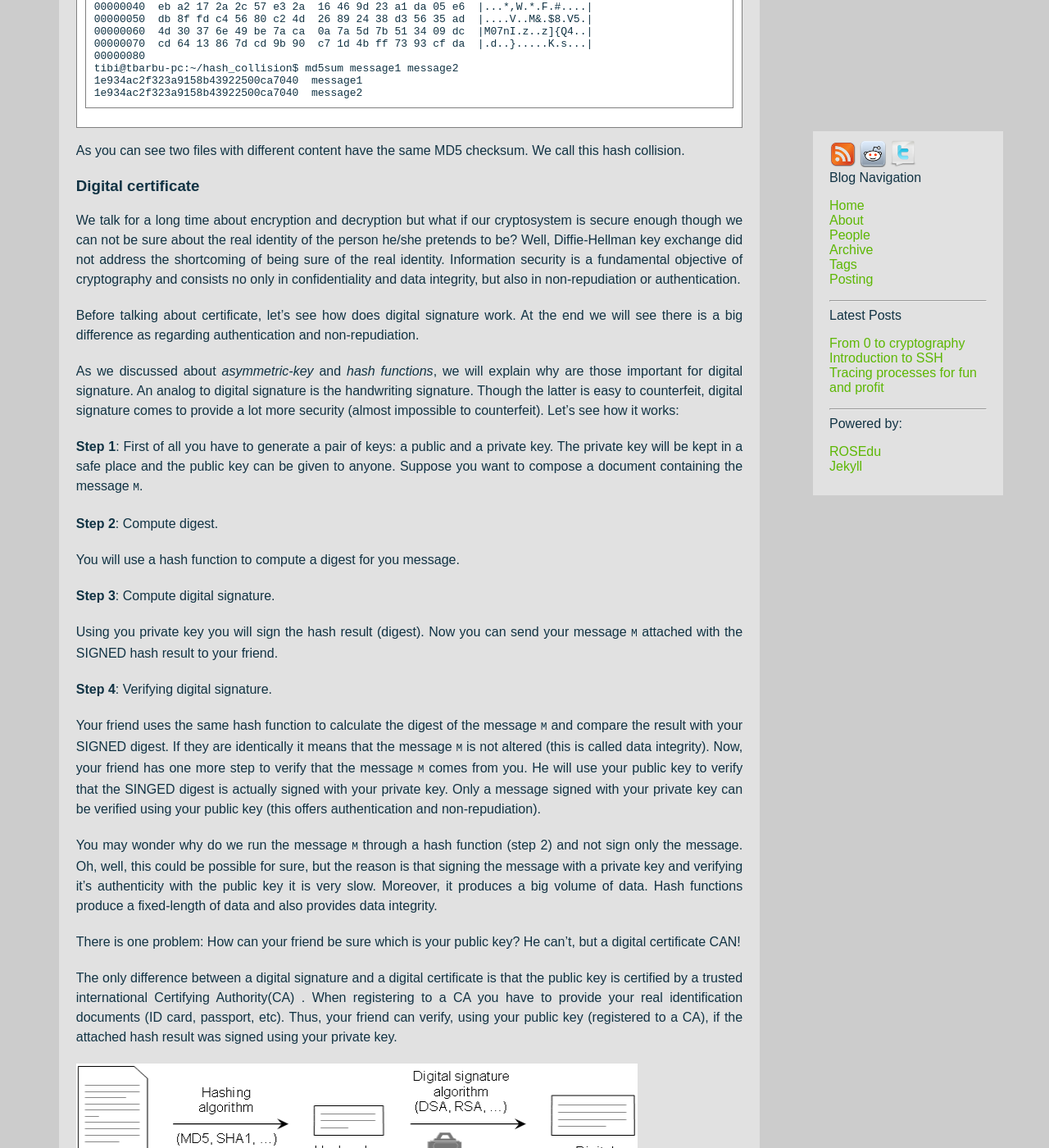
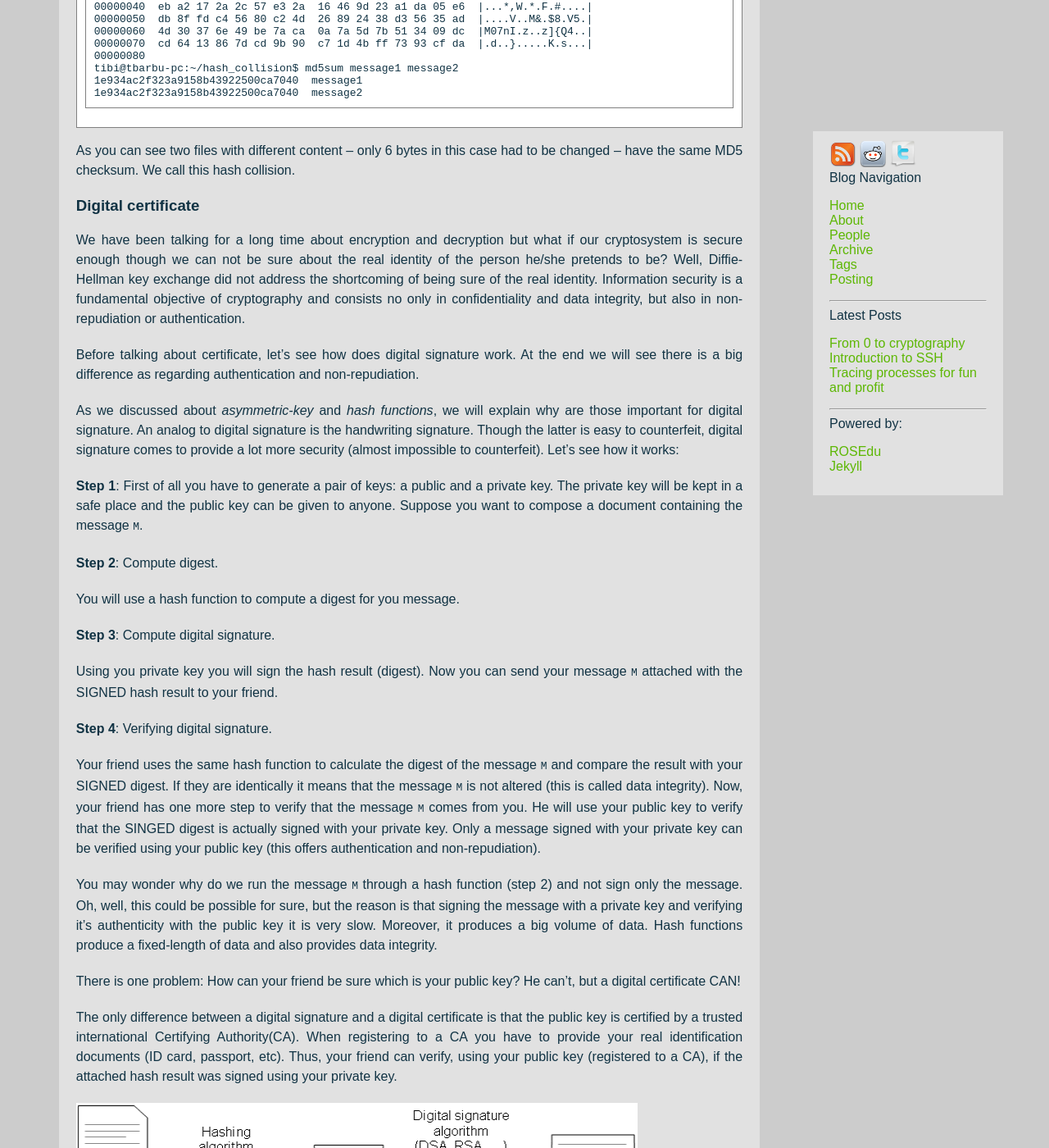
Before and after one commit to rosedu/techblog, a Jekyll site: the page built from _posts/2012-09-18-from-0-to-cryptography.markdown, in a window 1280 px wide and 1400 px high, scrolled down 7734 px. Shown: the whole window at 82% size. Built offline with Jekyll 4.4.1, drawn with Linux system fonts in a browser that asks for light colours; comment, search, counter and statistics services are not loaded; some of the changed text lies outside the part shown.

Commit message:
crypto: Implement more spell fixes.

```diff
--- a/_posts/2012-09-18-from-0-to-cryptography.markdown
+++ b/_posts/2012-09-18-from-0-to-cryptography.markdown
@@ -32,7 +32,7 @@
 cryptography:
 
 *You and your roommate, both use the same key to lock/unlock the door of your
-house. Thus you share the same key to secure the room. It is true that your
+house. Thus, you share the same key to secure the room. It is true that your
 roommate could have a copy of your key so he can join the room when you are at
 work or vice-versa.*
 
@@ -176,8 +176,8 @@
 
 Safe key distribution is resolved by *public-key* because it does not require
 a secure initial key exchange between you and your roommate. This
-[cryptosystem][cryptosys] is an *asymmetric-key* encryption, in contrast to
-*symmetric-key*, that uses a pair of keys (two separate keys): a *public key*
+[cryptosystem][cryptosys] is an *asymmetric-key* encryption -- in contrast to
+*symmetric-key* -- that uses a pair of keys (two separate keys): a *public key*
 for encoding and a *private key*, also called *secret key*, for decoding. The
 *public-key* should not compromise the *private-key* even though both are
 linked.
@@ -363,12 +363,12 @@
     1e934ac2f323a9158b43922500ca7040  message1
     1e934ac2f323a9158b43922500ca7040  message2
 
-As you can see two files with different content have the same MD5 checksum. We
-call this hash collision.
+As you can see two files with different content -- only 6 bytes in this case
+had to be changed -- have the same MD5 checksum. We call this hash collision.
 
 ### Digital certificate
 
-We talk for a long time about encryption and decryption but what if our
+We have been talking for a long time about encryption and decryption but what if our
 cryptosystem is secure enough though we can not be sure about the real
 identity of the person he/she pretends to be? Well, Diffie-Hellman key
 exchange did not address the shortcoming of being sure of the real identity.
@@ -423,7 +423,7 @@
 
 The only difference between a digital signature and a digital certificate is
 that the public key is certified by a trusted international Certifying
-Authority(CA) . When registering to a CA you have to provide your real
+Authority(CA). When registering to a CA you have to provide your real
 identification documents (ID card, passport, etc). Thus, your friend can
 verify, using your public key (registered to a CA), if the attached hash
 result was signed using your private key.
@@ -439,7 +439,7 @@
 Gnu Privacy Guard is an alternative option to the [PGP][pgp]. What is more
 exactly GPG, why and how to use it? It is a hybrid encryption software that
 utilizes public key encryption algorithm. Despite PGP, which makes use of
-[IDEA][idea](a patented encryption algorithm), GnuGP utilize other algorithms
+[IDEA][idea] (a patented encryption algorithm), GnuGP utilize other algorithms
 like asymmetric-key, hash functions, symmetric-key or digital signatures.
 
 Let's see GnuGP in action.
@@ -631,7 +631,7 @@
 
     Enter passphrase: *****
 
-This is the signature of encrypted message with Alice's private key
+This is the signature of encrypted message with Alice's private key.
 
     alice@home:~$ cat message.sig
     -----BEGIN PGP SIGNATURE-----
@@ -740,19 +740,20 @@
     sub   1024R/2786E92D 2012-09-13
     sig          8FA52AD1 2012-09-13  Bob Michael <bob@michael.com>
 
-After signing has only to send his new signed key to all his friends or to a
+After signing he only has to send his new signed key to all his friends or to a
 public server.
 
-GnuGP also offer the possibility not only to send encrypted messages to our
-friends because sometimes it is not a must to secure out communication. Though
+GnuGP also offer the possibility to send not only encrypted messages to our
+friends -- because sometimes it is not a must to secure out communication --,
+but signed only. Though
 the message is clear, it should be signed to confirm the authentication
 feature provided by GPG. You must be sure that the receiver can trust the
-content because it comes from a reliable source. We can do this as follows:
+content and it comes from a reliable source. We can do this as follows:
 
     tibi@tbarbu-pc:~$ echo "Hello world. This is a plaintext" > clear_message.txt
     gpg --clearsign clear_message.txt
 
-A new file `clear_message.txt.asc` containing the following:
+A new file `clear_message.txt.asc` is created, containing the following:
 
     tibi@tbarbu-pc:~$ cat clear_message.txt.asc
     -----BEGIN PGP SIGNED MESSAGE-----
```
Also changed, not shown: other parts of _posts/2012-09-18-from-0-to-cryptography.markdown (+11 -11 lines).
